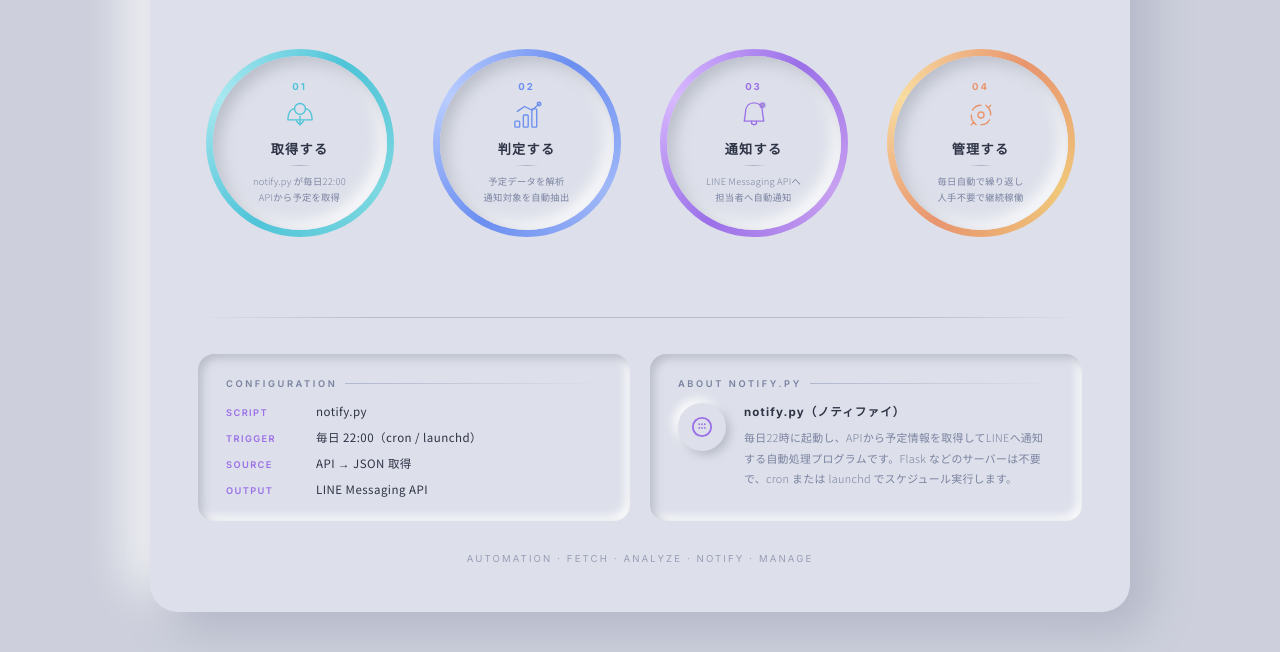
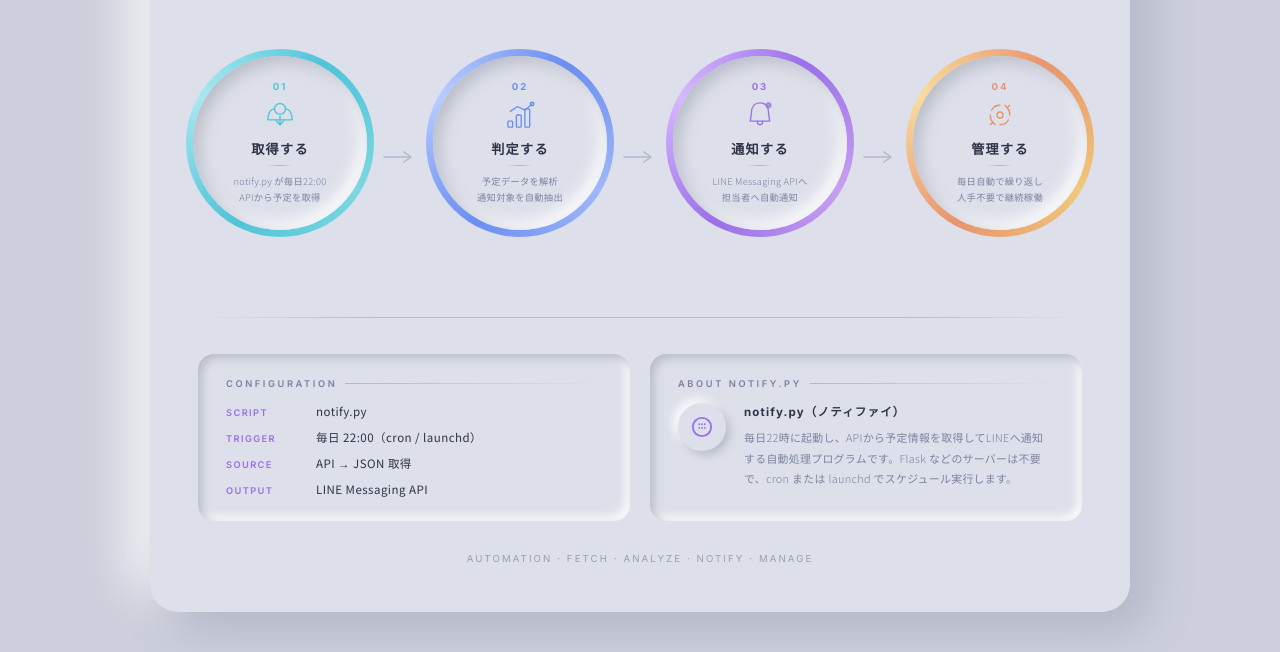
Before and after one commit to hama089/schedule-diagram, a plain HTML site: page index.html in a window 1280 px wide. Shown: the part 151-803 px from the top of the page. Drawn offline with Linux system fonts and the light colour scheme.

Commit message:
Add flow arrows between circles
Made-with: Cursor

```diff
--- a/index.html
+++ b/index.html
@@ -73,10 +73,12 @@
 
     /* ━━━ フローグリッド ━━━ */
     .flow-grid {
-      display: grid;
-      grid-template-columns: repeat(4, 1fr);
-      gap: 24px;
+      display: flex;
+      align-items: center;
+      justify-content: center;
+      gap: 0;
       margin-bottom: 52px;
+      flex-wrap: nowrap;
     }
 
     /* ━━━ 各カード ━━━ */
@@ -84,6 +86,22 @@
       display: flex;
       flex-direction: column;
       align-items: center;
+      flex-shrink: 0;
+    }
+
+    /* ━━━ 矢印 ━━━ */
+    .flow-arrow {
+      flex-shrink: 0;
+      display: flex;
+      align-items: center;
+      padding: 0 10px;
+      margin-bottom: 0;
+    }
+
+    .flow-arrow svg {
+      width: 32px;
+      height: 16px;
+      overflow: visible;
     }
 
     /* グラデーション外リング */
@@ -311,26 +329,27 @@
     }
 
     /* ━━━ レスポンシブ ━━━ */
-    @media (max-width: 860px) {
-      .ring { width: 152px; height: 152px; }
-      .icon-svg { width: 44px; height: 44px; }
-      .main-card { padding: 40px 28px 36px; }
-      .flow-grid { gap: 16px; }
+    @media (max-width: 900px) {
+      .ring { width: 150px; height: 150px; }
+      .flow-arrow svg { width: 24px; }
+      .flow-arrow { padding: 0 6px; }
+      .main-card { padding: 40px 24px 36px; }
     }
 
-    @media (max-width: 640px) {
+    @media (max-width: 680px) {
       .flow-grid {
-        grid-template-columns: repeat(2, 1fr);
-        gap: 28px 20px;
+        flex-wrap: wrap;
+        gap: 20px 0;
+        justify-content: center;
       }
       .ring { width: 148px; height: 148px; }
+      .flow-arrow { display: none; }
       .bottom-grid { grid-template-columns: 1fr; }
       .main-card { padding: 36px 20px 32px; border-radius: 20px; }
     }
 
     @media (max-width: 400px) {
       .ring { width: 130px; height: 130px; }
-      .flow-grid { grid-template-columns: repeat(2, 1fr); gap: 20px 12px; }
     }
   </style>
 </head>
@@ -365,6 +384,14 @@
       </div>
     </div>
 
+    <!-- 矢印 01→02 -->
+    <div class="flow-arrow">
+      <svg viewBox="0 0 32 16" fill="none">
+        <line x1="0" y1="8" x2="26" y2="8" stroke="#b0b8cc" stroke-width="1.5" stroke-linecap="round"/>
+        <polyline points="20,3 27,8 20,13" stroke="#b0b8cc" stroke-width="1.5" stroke-linecap="round" stroke-linejoin="round" fill="none"/>
+      </svg>
+    </div>
+
     <!-- 02 判定する -->
     <div class="item">
       <div class="ring ring-02">
@@ -382,6 +409,14 @@
           <p class="c-desc">予定データを解析<br>通知対象を自動抽出</p>
         </div>
       </div>
+    </div>
+
+    <!-- 矢印 02→03 -->
+    <div class="flow-arrow">
+      <svg viewBox="0 0 32 16" fill="none">
+        <line x1="0" y1="8" x2="26" y2="8" stroke="#b0b8cc" stroke-width="1.5" stroke-linecap="round"/>
+        <polyline points="20,3 27,8 20,13" stroke="#b0b8cc" stroke-width="1.5" stroke-linecap="round" stroke-linejoin="round" fill="none"/>
+      </svg>
     </div>
 
     <!-- 03 通知する -->
@@ -402,6 +437,14 @@
           <p class="c-desc">LINE Messaging APIへ<br>担当者へ自動通知</p>
         </div>
       </div>
+    </div>
+
+    <!-- 矢印 03→04 -->
+    <div class="flow-arrow">
+      <svg viewBox="0 0 32 16" fill="none">
+        <line x1="0" y1="8" x2="26" y2="8" stroke="#b0b8cc" stroke-width="1.5" stroke-linecap="round"/>
+        <polyline points="20,3 27,8 20,13" stroke="#b0b8cc" stroke-width="1.5" stroke-linecap="round" stroke-linejoin="round" fill="none"/>
+      </svg>
     </div>
 
     <!-- 04 管理する -->
```
